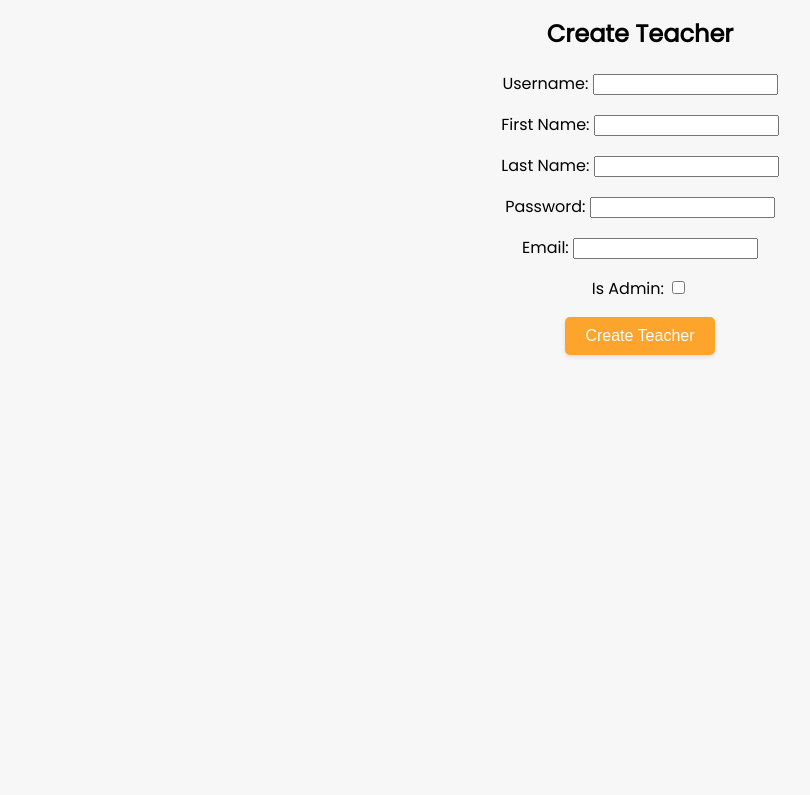
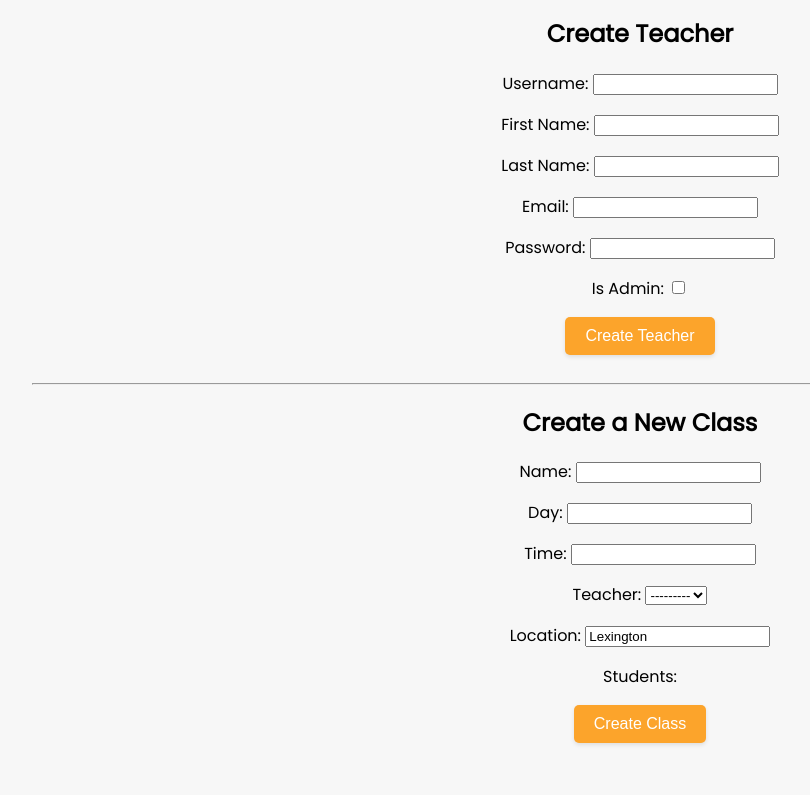
Before and after one commit to CEGabriele/penguin-python-platform, a Django app: template dashboard/templates/admin_dashboard.html in a window 1280 px wide. Shown: the part 426-1221 px from the top of the page, without its empty margins (0-810 px from the left). Before the commit the page ends 783 px from the top, so only its background shows below. Run offline with Django 5.2, Linux system fonts and the light colour scheme; the template is opened without the code that fills it: values that come from a table or form of the project are taken from there, others are empty.

Commit message:
Basic Class Creation form

```diff
--- a/dashboard/forms.py
+++ b/dashboard/forms.py
@@ -98,21 +98,41 @@
     username = forms.CharField(max_length=150, label='Username')
     first_name = forms.CharField(max_length=30, label='First Name')
     last_name = forms.CharField(max_length=30, label='Last Name')
+    email = forms.EmailField(max_length=254, label='Email')
     password = forms.CharField(widget=forms.PasswordInput, label='Password')
-    email = forms.EmailField(max_length=254, label='Email')
     is_admin = forms.BooleanField(required=False, label='Is Admin')
     def save(self , commit=True):
         user = User.objects.create_user(
             username = self.cleaned_data['username'],
             first_name = self.cleaned_data['first_name'],
             last_name = self.cleaned_data['last_name'],
+            email = self.cleaned_data['email'],
             password = self.cleaned_data['password'],
-            email = self.cleaned_data['email']
+
         )
         user.save()
         Teacher.objects.create(user=user, is_admin=self.cleaned_data.get('is_admin', False))
         return user
 
+class ClassCreationForm(forms.ModelForm):
+    students = forms.ModelMultipleChoiceField(
+        queryset=Student.objects.all(),
+        widget=forms.CheckboxSelectMultiple,
+        label='Students'
+    )
+
+    class Meta:
+        model = Class
+        fields = ['name', 'day', 'time', 'teacher', 'location']
+
+    def save(self, commit=True):
+        instance = super().save(commit=False)
+        if commit:
+            instance.save()
+
+            students = self.cleaned_data.get('students')
+            students.update(classes=instance)
+        return instance
 
 HomeworkQuestionFormSet = modelformset_factory(
     HomeworkQuestion,
--- a/dashboard/templates/admin_dashboard.html
+++ b/dashboard/templates/admin_dashboard.html
@@ -30,5 +30,13 @@
     <button type="submit" name="create_teacher">Create Teacher</button>
     </form>
 
+    <hr>
+
+    <h2>Create a New Class</h2>
+    <form method="post">
+    {% csrf_token %}
+    {{ class_form.as_p }}
+    <button type="submit">Create Class</button>
+    </form>
 </body>
 </html>
--- a/dashboard/views.py
+++ b/dashboard/views.py
@@ -1,6 +1,6 @@
 from django.shortcuts import render, redirect, get_object_or_404
 from django.http import FileResponse, Http404, HttpResponse, JsonResponse
-from .forms import HomeworkUpload, ClassworkUpload, AssignmentForm, AssignmentUpload, HomeworkFormForm, HomeworkQuestionFormSet, HomeworkChoiceFormSet, StudentAnswerForm, StudentCreationForm, TeacherCreationForm
+from .forms import HomeworkUpload, ClassworkUpload, AssignmentForm, AssignmentUpload, HomeworkFormForm, HomeworkQuestionFormSet, HomeworkChoiceFormSet, StudentAnswerForm, StudentCreationForm, TeacherCreationForm, ClassCreationForm
 from .models import Student, Uploads, Teacher, User, Class, Assignment, HomeworkQuestion, HomeworkForm, StudentQuestionResponse
 from django.contrib.auth.decorators import login_required
 from itertools import groupby
@@ -113,6 +113,7 @@
 def admin_dashboard(request):
     student_form = StudentCreationForm()
     teacher_form = TeacherCreationForm()
+    class_form = ClassCreationForm()
     if request.user.teacher.is_admin:
 
         if request.method == 'POST':
@@ -129,7 +130,7 @@
 
 
 
-        return render(request, 'admin_dashboard.html', {'student_form':student_form, 'teacher_form':teacher_form} )
+        return render(request, 'admin_dashboard.html', {'student_form':student_form, 'teacher_form':teacher_form, 'class_form':class_form} )
     else:
         return redirect('login')
 
```
